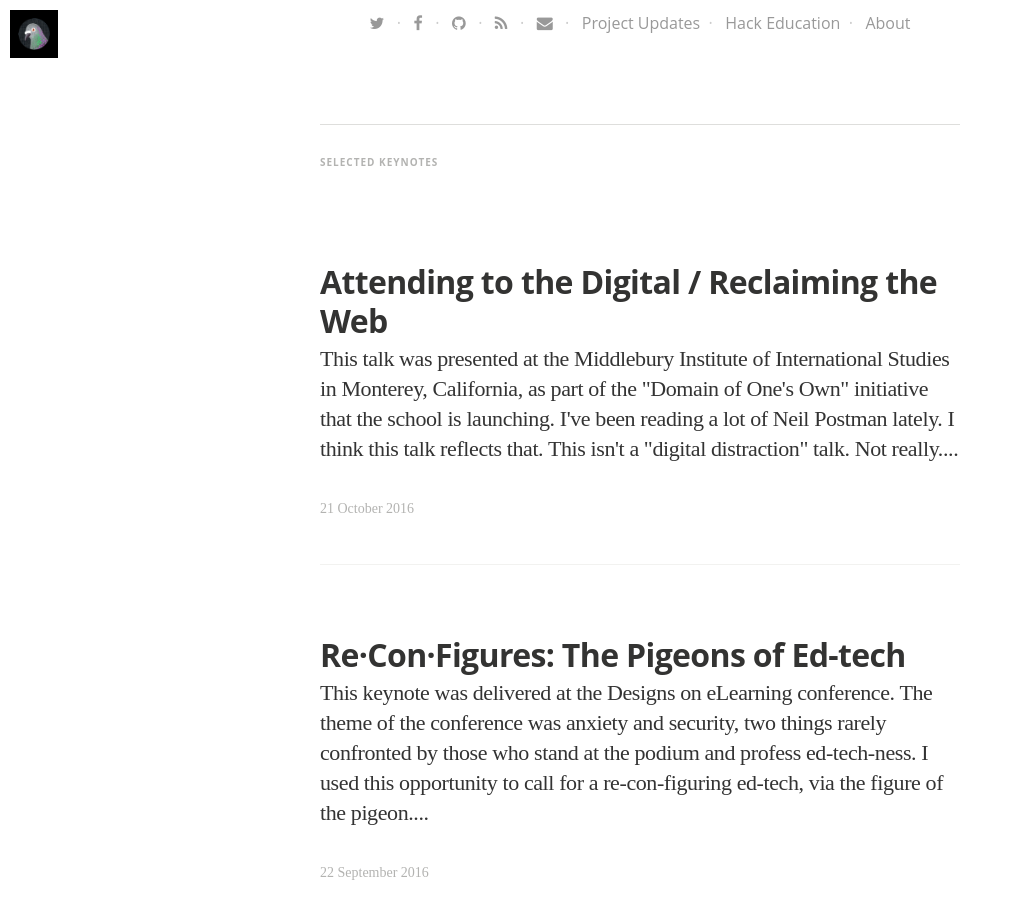
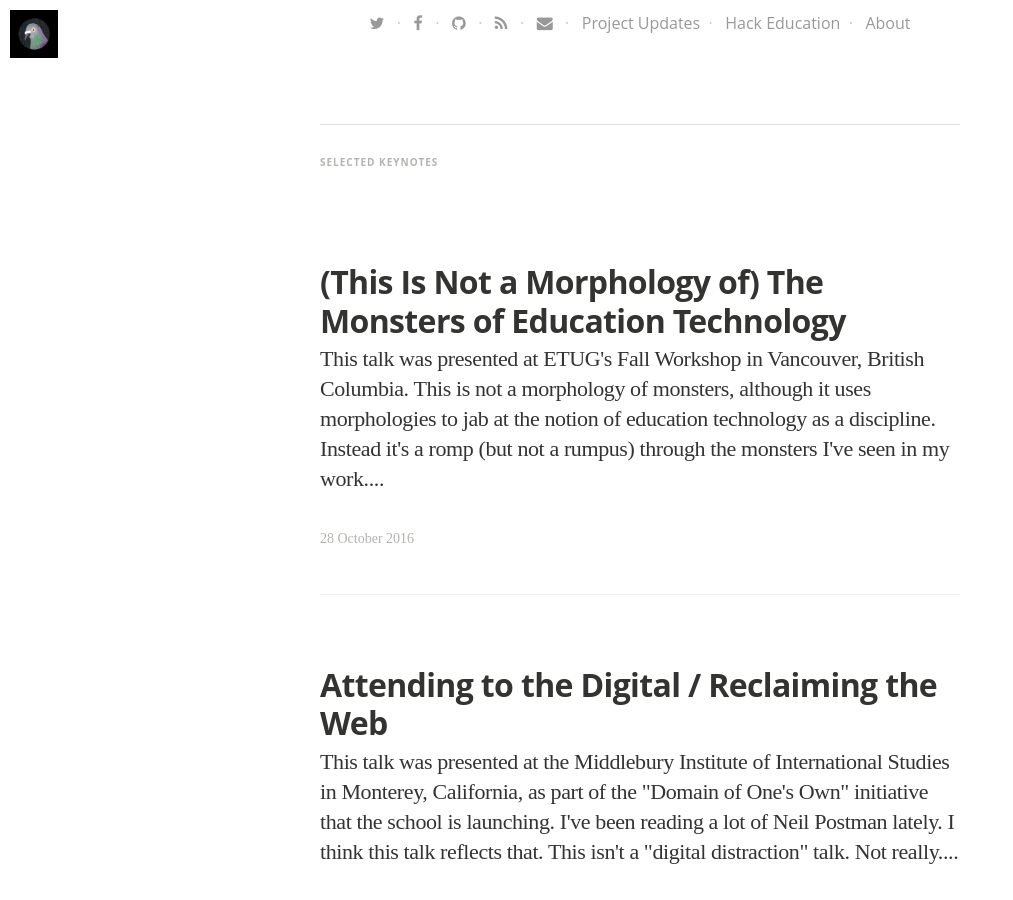
Before and after one commit to HackEducation/Speaking, a Jekyll site: the page built from index.html, in a window 1280 px wide and 900 px high, scrolled down 677 px. Shown: the whole window, without its empty margins (0-1013 px from the left). Built offline with Jekyll 4.4.1, drawn with Linux system fonts in a browser that asks for light colours; nearby versions of some CDN libraries; some web fonts are replaced.

Commit message:
new post

```diff
--- a/index.html
+++ b/index.html
@@ -6,6 +6,23 @@ layout: default
 
 <h5 class="index-headline featured"><span>Selected Keynotes</span></h5>
 
+
+    <div class="container featured">
+
+        <article class="post" itemscope itemtype="http://schema.org/BlogPosting" role="article">
+          <div class="article-item">
+            <header class="post-header">
+              <h2 class="post-title" itemprop="name"><a href="http://hackeducation.com/2016/10/21/attention" itemprop="url">(This Is Not a Morphology of) The Monsters of Education Technology</a></h2>
+            </header>
+            <section class="post-excerpt" itemprop="description">
+              <p>This talk was presented at ETUG's Fall Workshop in Vancouver, British Columbia. This is not a morphology of monsters, although it uses morphologies to jab at the notion of education technology as a discipline. Instead it's a romp (but not a rumpus) through the monsters I've seen in my work....</p>
+            </section>
+            <div class="post-meta">
+              <time datetime="28 October 2016">28 October 2016</time>
+  <!--            <span class="post-tags-set">on <span class="post-tag-">, <a href="/tag/"></a></span></span>-->
+            </div>
+          <div>
+        </article>
 
     <div class="container featured">
 
```
